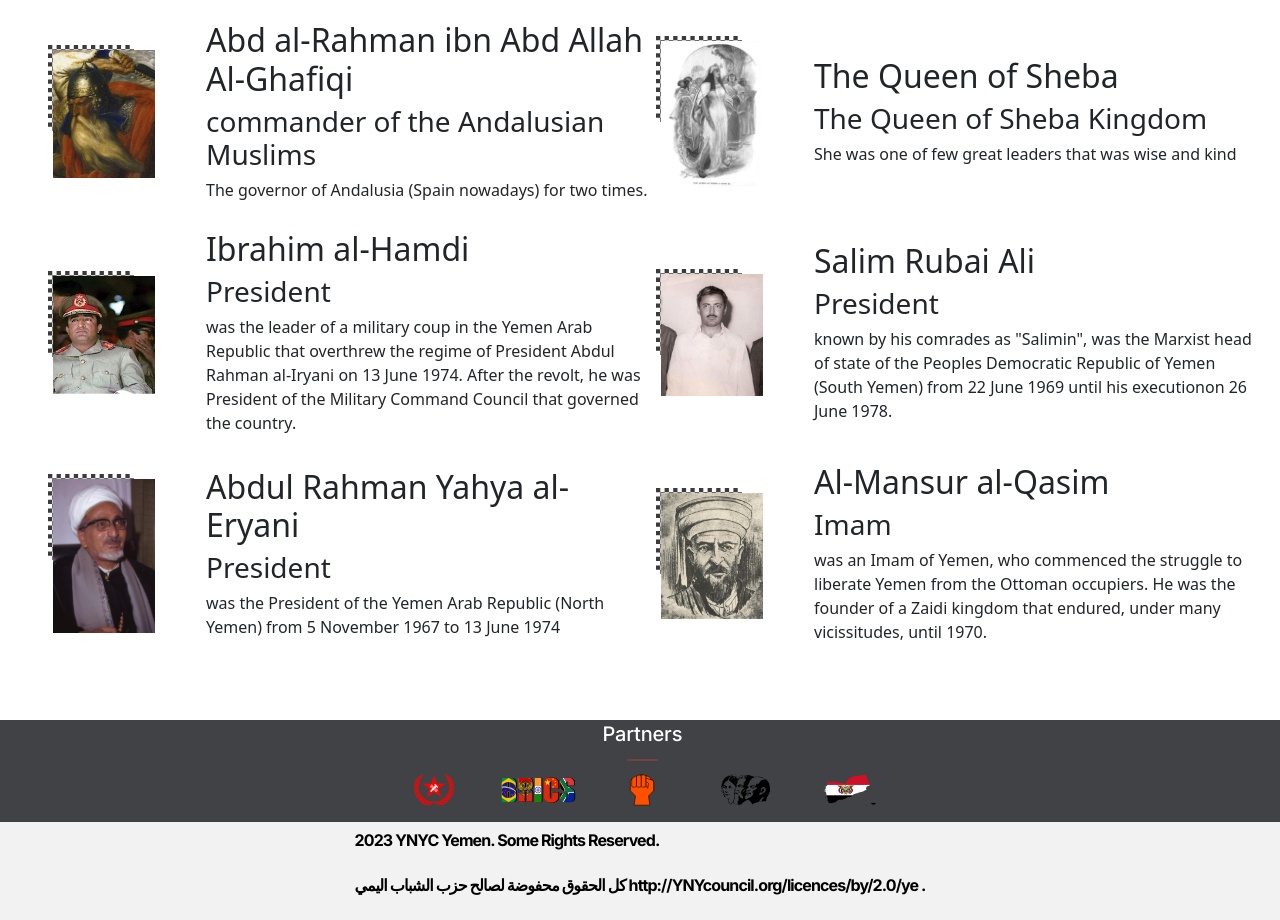
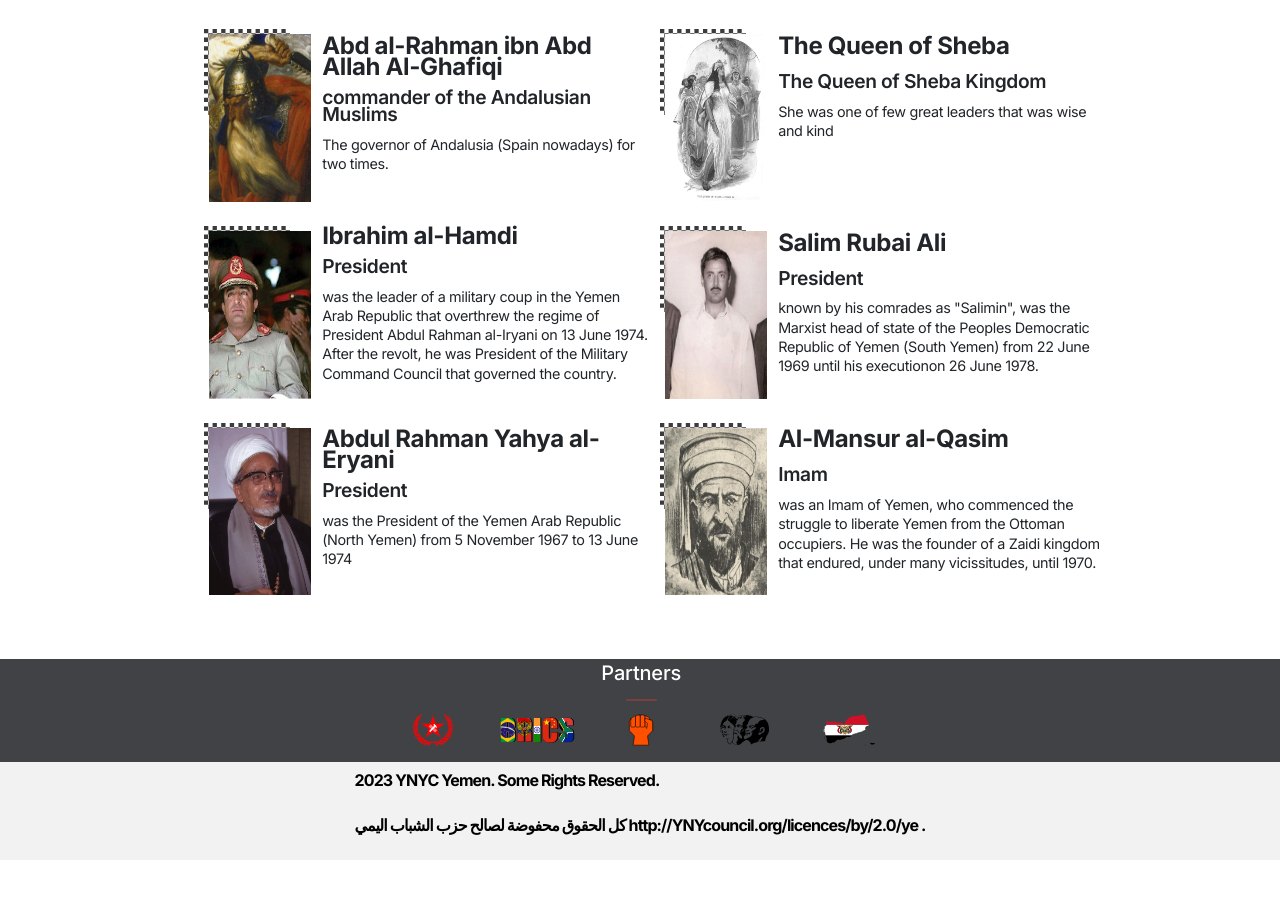
Before and after one commit to GeekyHacks/Yemen_National_Youth_Council, a website: page index.html in a window 1280 px wide. Shown: the part 990-1910 px from the top of the page. After the commit the page ends 1850 px from the top, so only its background shows below. Drawn offline with nearby package versions, Linux system fonts and the light colour scheme.

Commit message:
First  edition

```diff
--- a/JS/figures.js
+++ b/JS/figures.js
@@ -22,6 +22,8 @@ menuItems.forEach((element) => {
     modal.classList.toggle('showMenu');
   });
 });
+
+
 
 const viewMore = document.querySelector('.viewMore');
 const listofFigures = document.querySelector('#figures');
--- a/index.html
+++ b/index.html
@@ -77,7 +77,7 @@
     </header>
 
     <main>
-      <div id="fst_page" class="fst_page">
+      <section id="fst_page" class="fst_page">
         <div class="container">
           <h1 class="fst_page_h1">
             <span class="small">"Hello! Yemeni People" </span> <br />
@@ -92,8 +92,8 @@
           <h2 class="fst_page_h2">2024.10.14(THU) ~ 15(FRI)</h2>
           <p class="fst_page_p2">@Alsabeen Street, the revolution square.</p>
         </div>
-      </div>
-      <div id="Scd_page">
+      </section>
+      <section id="Scd_page">
         <div id="fst_part">
           <h2>Main Program</h2>
           <img class="underline" src="images/title_underline.svg" alt="" />
@@ -129,8 +129,8 @@
           <h3 class="mobile_h3">Join YNY National Summit 2024</h3>
           <h3 class="desktop_h3">See all programs</h3>
         </div>
-      </div>
-      <div>
+      </section>
+      <section>
         <div id="figuresSection">
           <div id="figuresFst">
             <h2>National Figures</h2>
@@ -162,7 +162,7 @@
           </div>
           <button class="viewMore">More <img src="images/arrow_down.svg" alt="More" /></button>
         </div>
-      </div>
+      </section>
       <div class="partners">
         <div>
           <h2>Partners</h2>
--- a/sass/desktop.sass
+++ b/sass/desktop.sass
@@ -12,8 +12,6 @@
     @include rowFlex
     align-items: center
     justify-content: flex-end
-    padding-right: calc(20% - 110px)
-    padding-left: calc(20% - 100px)
     gap: 1.25rem
     background-color: #3e3e3e
     margin: 0
@@ -31,7 +29,8 @@
     background-color: $primaryColor
     color: #868686
     height: 2.87rem
-    padding: 0.4rem 4rem 0.2rem 5rem
+    padding-top: 0.4rem
+    padding-bottom: .2rem
     gap: 14.5rem
 .logo_img
     height: 100%
@@ -54,16 +53,15 @@
 #bordered_label
     color: #ec4327
     border: 3px solid #ec4327
-    padding: 1.2rem 1rem
     white-space: nowrap
-    padding: 0.2rem
+    padding: 0.3rem
 #mobileNav
     display: none
 // fist page
 #fst_page
     background-image: url("../images/desktopbg.svg")
     background-repeat: no-repeat
-    padding: 2rem 12rem 3rem 7rem
+    // padding: 2rem 12rem 3rem 7rem
 .container
     align-items: flex-start
     text-align: left
@@ -97,7 +95,7 @@
     @include columnFlex
     justify-content: center
     align-items: center
-    padding: 1.6875rem 1.375rem
+
 footer div
     @include rowFlex
     justify-content: center
@@ -224,6 +222,7 @@ footer div div p
     margin-top: 1rem
 #figures
     @include twoThreeGrid
+    gap: .5rem
 
 .viewMore
     display: none
@@ -286,7 +285,7 @@ footer div div p
     justify-content: center
     align-items: center
     gap: .2rem
-    padding: 0 0 0 .15rem
+    // padding: 0 0 0 .15rem
     background: #414246
 .partners div .underline
     margin-top: .1rem
@@ -303,3 +302,14 @@ footer div .arabP
     display: block
 .logo_img_mobile
     display: none
+
+.fst_header,
+.sed_header,
+.container,
+.figuresScd,
+footer,
+.partners,
+.programs,
+section
+    padding-right: calc(20% - 100px)
+    padding-left: calc(20% - 100px)
--- a/sass/main.sass
+++ b/sass/main.sass
@@ -50,19 +50,19 @@ a
 @mixin smlInterH2
     font-size: 1.5rem
     font-family: $InterFont
-    line-height: 1.1rem
+    line-height: 1.3rem
     font-weight: 700
     letter-spacing: -0.0225rem
 @mixin smlInterH3
     font-size: 1.2rem
     font-family: $InterFont
     line-height: 1.1rem
-    font-weight: 500
+    font-weight: 600
     letter-spacing: -0.0225rem
 @mixin smlInterP
-    font-size: 0.875rem
+    font-size: 0.9rem
     font-family: $InterFont
-    line-height: 1.1rem
+    line-height: 1.2rem
     letter-spacing: -0.0225rem
 
 // font styling for md screens
--- a/sass/mobile.sass
+++ b/sass/mobile.sass
@@ -299,21 +299,30 @@ footer div p
     @include rowFlex
     margin-top: 1rem
     justify-content: center
-    align-items: center
-    gap: .5rem
-#figures li >*
-    gap: .4rem
-#figures .imgPart
+    align-items: stretch
+    gap: .7rem
+
+.imgPart img
     flex: 1
-#figures .contentPart
-    flex: 3
+    height: 100%
+.contentPart
+    flex: 2
     @include columnFlex
     text-align: left
     align-items: flex-start
     justify-content: center
-#figures .contentPart > *
-    margin: 0
-    padding: 0
+    gap: .2rem
+.contentPart >*
+
+.contentPart h2
+    @include smlInterH2
+    flex: .2
+.contentPart h3
+    @include smlInterH3
+    flex: .1
+.contentPart p
+    @include smlInterP
+    flex: .6
 #figures li .imgPart img
     background-image: url('../images/BlackchessBoard.svg')
     background-position: left top
```
Also changed, not shown: CSS/desktop.css, CSS/mobile.css, 2 other files.
